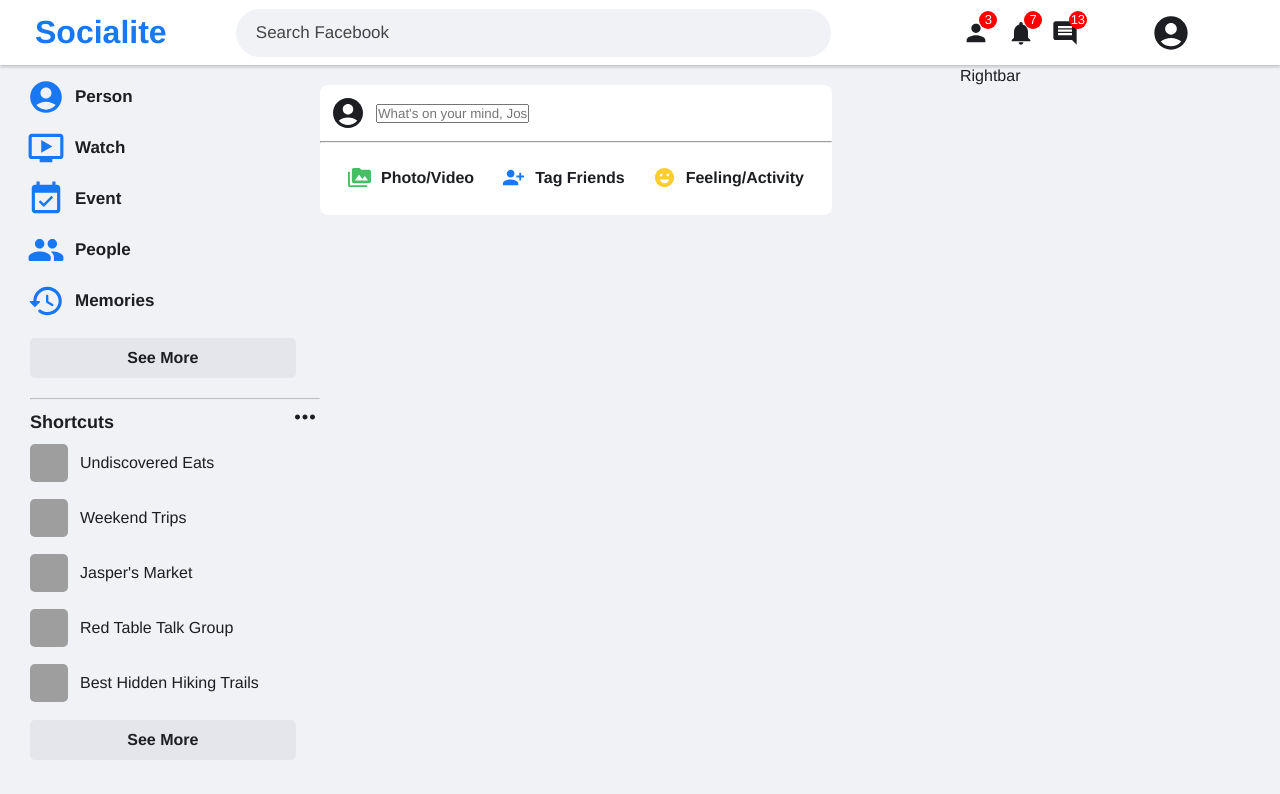
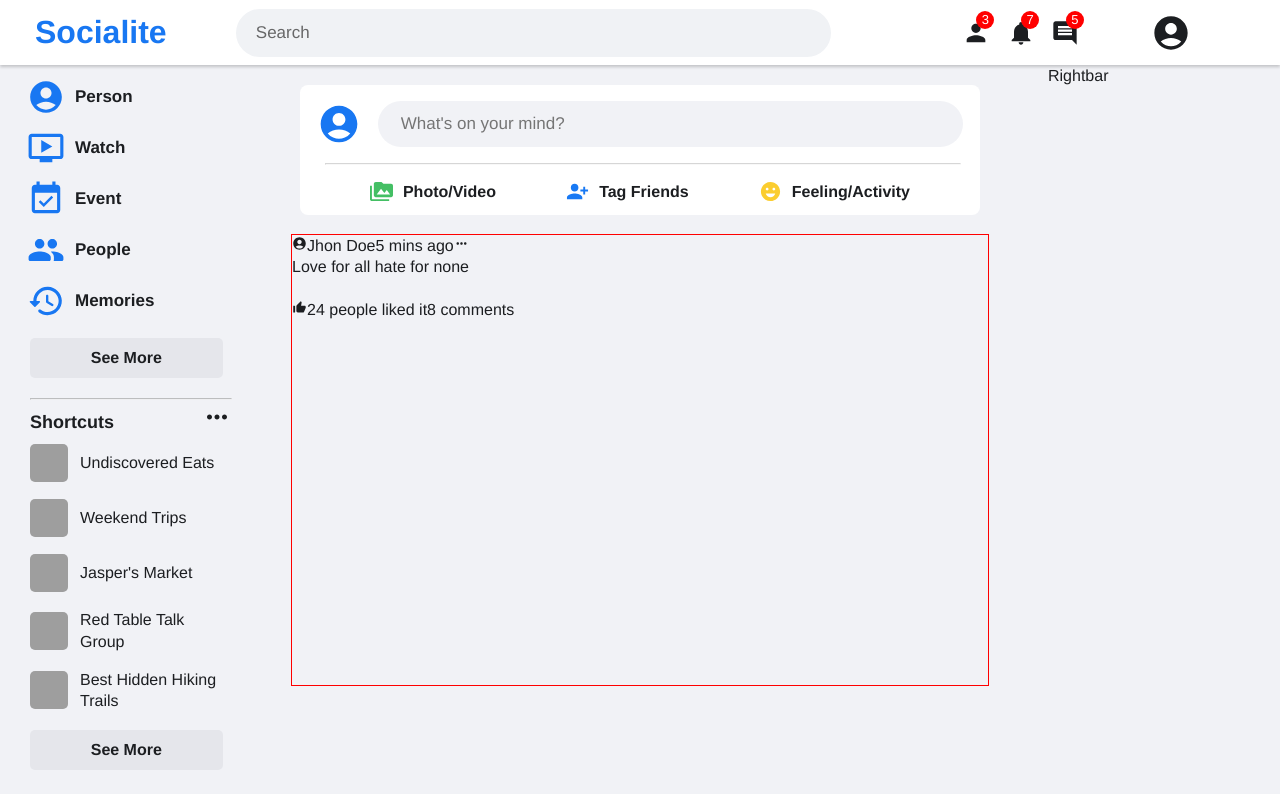
Before and after one commit to builtbysuraj/Socialite, a React (Vite) app: page /home in a window 1280 px wide. Shown: the top 794 px of the page. Built offline with nearby package versions, Linux system fonts and the light colour scheme; grey boxes are pictures that could not be loaded.

Commit message:
Finish Post input and structured Post card

```diff
--- a/src/App.tsx
+++ b/src/App.tsx
@@ -1,10 +1,13 @@
-import { BrowserRouter, Route, Routes, Navigate } from "react-router-dom";
+import { Suspense, lazy } from "react"
+import { BrowserRouter, Navigate, Route, Routes } from "react-router-dom"
 
-import Login from "./pages/login/Login";
-import Home from "./pages/home/Home";
+import Login from "./pages/login/Login"
+
+const Home = lazy(() => import("./pages/home/Home"))
 
 export default function App() {
   return (
+    <Suspense fallback={<h1>Loading...</h1>}>
       <BrowserRouter>
         <Routes>
           <Route path="/" element={<Navigate to="/login" replace />} />
@@ -12,5 +15,6 @@ export default function App() {
           <Route path="/home" element={<Home />} />
         </Routes>
       </BrowserRouter>
-  );
+    </Suspense>
+  )
 }
--- /dev/null
+++ b/src/components/layouts/PostInputCard.scss
@@ -0,0 +1,58 @@
+@import "../../styles/colors.scss";
+
+.input-card {
+  background: #fff;
+  border-radius: 8px;
+  width: 90%;
+  height: 13rem;
+  .input-section {
+    display: flex;
+    align-items: center;
+    .input-avatar-icon {
+      font-size: 44px;
+      margin: 1.7rem;
+      color: $primary;
+      cursor: pointer;
+    }
+    input {
+      width: 86%;
+      height: 3rem;
+      background: #f1f2f6;
+      border-radius: 50px;
+      padding: 2.3rem;
+      font-size: 1.7rem;
+      border: none;
+      outline: none;
+    }
+  }
+  .hr {
+    width: 93.5%;
+    margin-left: 2.5rem;
+    opacity: 0.4;
+  }
+  .options {
+    display: flex;
+    align-items: center;
+    justify-content: space-evenly;
+    margin-top: 1.5rem;
+    .options-item {
+      display: flex;
+      align-items: center;
+      font-weight: bold;
+      cursor: pointer;
+      .media-icon {
+        color: #44bf64;
+      }
+      .tag-person-icon {
+        color: #1879f4;
+      }
+      .feeling-icon {
+        color: #fbcd2f;
+      }
+    }
+  }
+  .icon {
+    font-size: 23px;
+    margin-right: 1rem;
+  }
+}
--- /dev/null
+++ b/src/components/layouts/PostInputCard.tsx
@@ -0,0 +1,35 @@
+import {
+  AccountCircle,
+  EmojiEmotions,
+  PermMedia,
+  PersonAddAlt1,
+} from "@mui/icons-material"
+import "./PostInputCard.scss"
+
+export default function PostInputCard() {
+  return (
+    <div className="input-card">
+      <section className="input-section">
+        <AccountCircle className="input-avatar-icon" />
+        <input type="text" placeholder="What's on your mind?" />
+      </section>
+      <div className="hr">
+        <hr />
+      </div>
+      <section className="options">
+        <section className="options-item">
+          <PermMedia className="media-icon icon" />
+          <section className="option-name">Photo/Video</section>
+        </section>
+        <section className="options-item">
+          <PersonAddAlt1 className="tag-person-icon icon" />
+          <section className="option-name">Tag Friends</section>
+        </section>
+        <section className="options-item">
+          <EmojiEmotions className="feeling-icon icon" />
+          <section className="option-name">Feeling/Activity</section>
+        </section>
+      </section>
+    </div>
+  )
+}
--- a/src/components/navbar/Navbar.scss
+++ b/src/components/navbar/Navbar.scss
@@ -63,6 +63,7 @@ a {
       }
       ::placeholder {
         color: #454545;
+        opacity: 0.8;
       }
     }
     // right section
@@ -96,7 +97,7 @@ a {
             position: absolute;
             @include flexCenter();
             top: -5px;
-            right: -5px;
+            right: -2px;
           }
         }
       }
--- a/src/components/navbar/Navbar.tsx
+++ b/src/components/navbar/Navbar.tsx
@@ -1,5 +1,4 @@
 import {
-  Search,
   Person,
   Notifications,
   Comment,
@@ -18,7 +17,7 @@ export default function Navbar() {
           <div className="heading">Socialite</div>
         </div>
         <div className="center">
-          <input type="text" placeholder="Search Facebook" />
+          <input type="text" placeholder="Search" />
         </div>
         <div className="right">
           <section className="user-icons">
@@ -32,7 +31,7 @@ export default function Navbar() {
             </div>
             <div className="icon-item">
               <Comment className="icon" />
-              <span>13</span>
+              <span>5</span>
             </div>
           </section>
           <section className="profile">
--- /dev/null
+++ b/src/components/post-card/PostCard.scss
@@ -0,0 +1,10 @@
+.post-card-container {
+  outline: 1px solid red;
+  margin: 2rem 3rem 0rem 3rem;
+
+  .post-card-wrapper {
+    outline: 1px solid red;
+    height: 45rem;
+    width: 87vh;
+  }
+}
--- /dev/null
+++ b/src/components/post-card/PostCard.tsx
@@ -0,0 +1,31 @@
+import {
+  AccountCircle,
+  MoreHoriz,
+  ThumbUpAlt,
+} from "@mui/icons-material"
+
+import "./PostCard.scss"
+
+export default function PostCard() {
+  return (
+    <section className="post-card-container">
+      <section className="post-card-wrapper">
+        <div className="top">
+          <AccountCircle className="icon" />
+          <span>Jhon Doe</span>
+          <span>5 mins ago</span>
+          <MoreHoriz />
+        </div>
+        <div className="mid">
+          <div>Love for all hate for none</div>
+          <img src="" alt="" />
+        </div>
+        <div className="bottom">
+          <ThumbUpAlt className="icon" />
+          <span>24 people liked it</span>
+          <span>8 comments</span>
+        </div>
+      </section>
+    </section>
+  )
+}
--- a/src/components/post/Post.scss
+++ b/src/components/post/Post.scss
@@ -1,43 +1,10 @@
+@import "../../styles/colors";
+
 .post-container {
-  margin-top: 2rem;
+  // outline: 1px solid red;
+  margin: 2rem 3rem 0rem 3rem;
   flex: 2;
-  .input-card {
-    background: #fff;
-    border-radius: 8px;
-    width: 80%;
-    height: 13rem;
-    .input-section {
-      display: flex;
-      align-items: center;
-    }
-    .options {
-      display: flex;
-      align-items: center;
-      justify-content: space-evenly;
-      margin-top: 2.3rem;
-      .options-item {
-        display: flex;
-        align-items: center;
-        font-weight: bold;
-
-        .media-icon {
-          color: #44bf64;
-        }
-        .tag-person-icon {
-          color: #1879f4;
-        }
-        .feeling-icon {
-          color: #fbcd2f;
-        }
-      }
-    }
-  }
-  .input-avatar-icon {
-    font-size: 36px;
-    margin: 1rem;
-  }
-  .icon {
-    font-size: 23px;
-    margin-right: 1rem;
-  }
+  display: flex;
+  align-items: center;
+  flex-direction: column;
 }
--- a/src/components/post/Post.tsx
+++ b/src/components/post/Post.tsx
@@ -1,39 +1,18 @@
-import {
-  AccountCircle,
-  EmojiEmotions,
-  PermMedia,
-  PersonAddAlt1,
-} from "@mui/icons-material"
+import { useEffect } from "react"
 
+import PostInputCard from "../layouts/PostInputCard"
+import PostCard from "../post-card/PostCard"
 import "./Post.scss"
 
 export default function Post() {
+  useEffect(() => {
+    document.title = `Socialite | Home`
+  }, [])
   return (
     <main className="post-container">
-      <div className="input-card">
-        <section className="input-section">
-          <AccountCircle className="input-avatar-icon" />
-          <input type="text" placeholder="What's on your mind, Josephine?" />
-        </section>
-        <span className="hr">
-          <hr />
-        </span>
-        <section className="options">
-          <section className="options-item">
-            <PermMedia className="media-icon icon" />
-            <section className="option-name">Photo/Video</section>
-          </section>
-          <section className="options-item">
-            <PersonAddAlt1 className="tag-person-icon icon" />
-            <section className="option-name">Tag Friends</section>
-          </section>
-          <section className="options-item">
-            <EmojiEmotions className="feeling-icon icon" />
-            <section className="option-name">Feeling/Activity</section>
-          </section>
-        </section>
-      </div>
-      <div className="posts-wrapper"></div>
+      <PostInputCard />
+      {/* <div className="posts-wrapper"></div>  */}
+      <PostCard />
     </main>
   )
 }
--- a/src/main.tsx
+++ b/src/main.tsx
@@ -1,6 +1,6 @@
 import { createRoot } from "react-dom/client"
 import App from "./App"
-import "./global.scss"
+import "./styles/global.scss"
 
 createRoot(document.getElementById("root") as HTMLElement).render(
   <>
```
Also changed, not shown: src/styles/global.scss (renamed from src/global.scss). Lines whose indentation alone changed are shown as unchanged.
